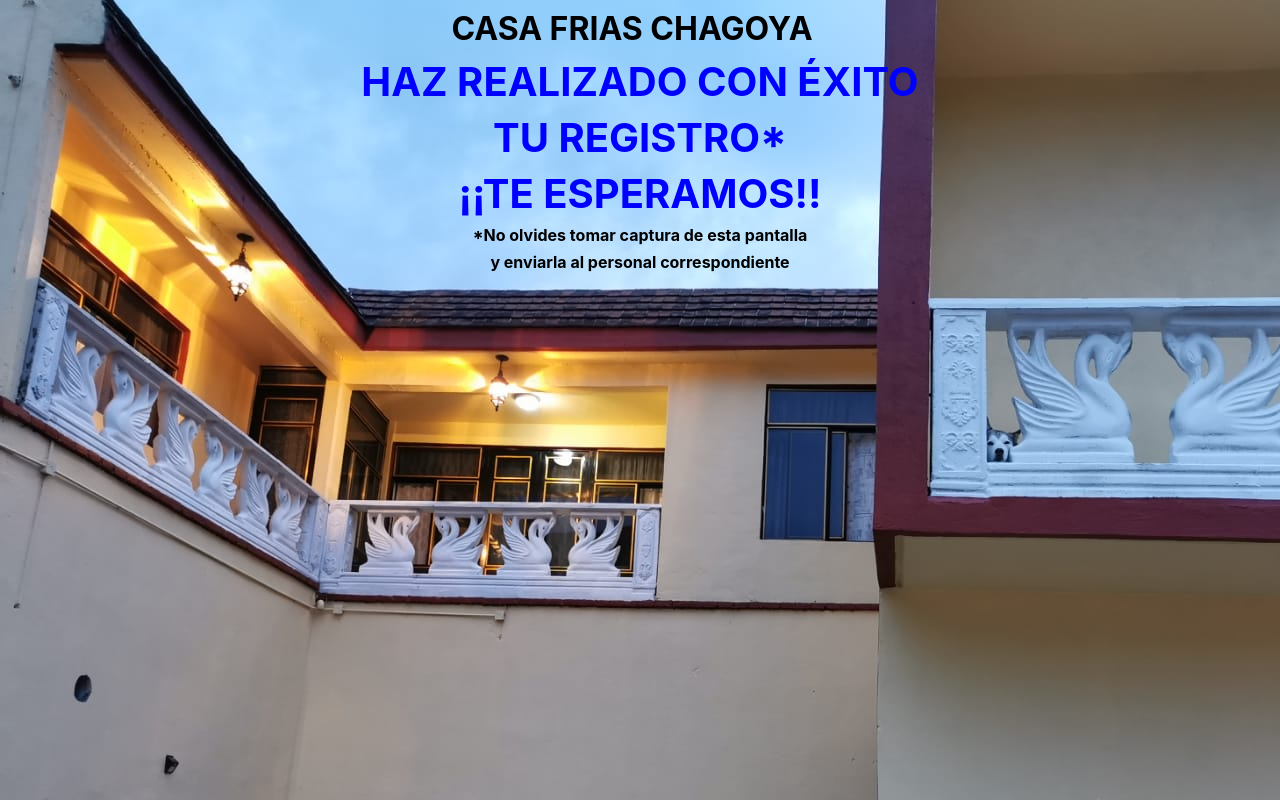
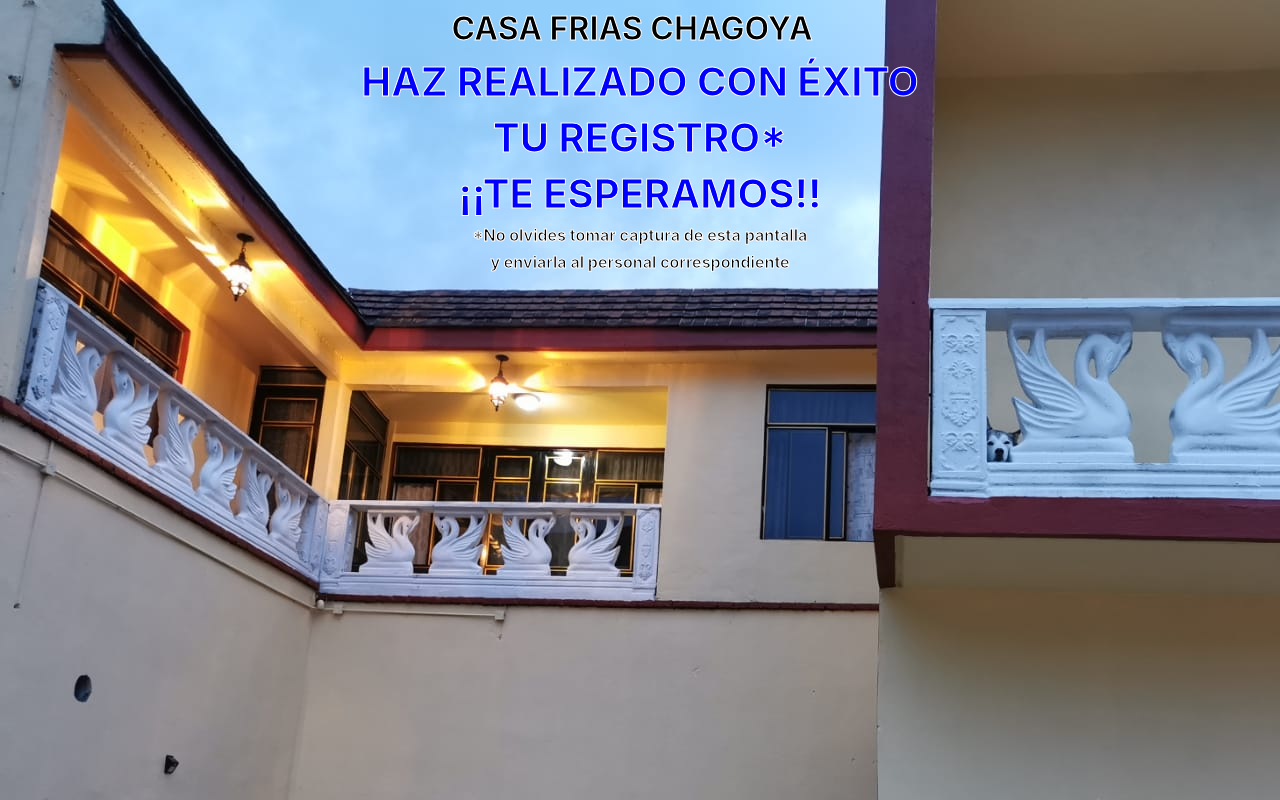
Before and after one commit to HMikado/casa, a plain HTML site: page checkin.html in a window 1280 px wide. Drawn offline with nearby package versions, Linux system fonts and the light colour scheme.

Commit message:
ultimo cambio aparente

```diff
--- a/checkin.html
+++ b/checkin.html
@@ -17,6 +17,7 @@
     .titulo {
         text-align: center;
         color: blue;
+        -webkit-text-stroke: 1px white;
     }
 
     .nav_ {
@@ -27,17 +28,27 @@
         font-size: xx-large;
         color: black;
     }
+    .textito{
+        -webkit-text-stroke: 1px white;
+    }
+    .notas{
+        text-align:center;
+        color:black;
+        -webkit-text-stroke: 1px white;
+    }
 </style>
 
 <body>
     <div align="center">
-        <a class="navbar-brand presentacion" href="/index.html"><b>CASA FRIAS CHAGOYA</b></a>
+        <a class="navbar-brand presentacion" href="/index.html"><b class="textito">CASA FRIAS CHAGOYA</b></a>
     </div>
     <h1 class="titulo"><b>HAZ REALIZADO CON ÉXITO </b></h1>
     <h1 class="titulo"><b>TU REGISTRO*</b></h1>
     <h1 class="titulo"><b>¡¡TE ESPERAMOS!!</b></h1>
-    <h6 style="text-align:center; color:black"><b>*No olvides tomar captura de esta pantalla</b></h6>
-    <h6 style="text-align:center; color:black"><b>y enviarla al personal correspondiente</b></h6>
+    <footer>
+        <h6 class="notas"><b>*No olvides tomar captura de esta pantalla</b></h6>
+        <h6 class="notas"><b>y enviarla al personal correspondiente</b></h6>
+    </footer>
 </body>
 
 </html>
```
Also changed, not shown: index.html (+6 -2 lines).
